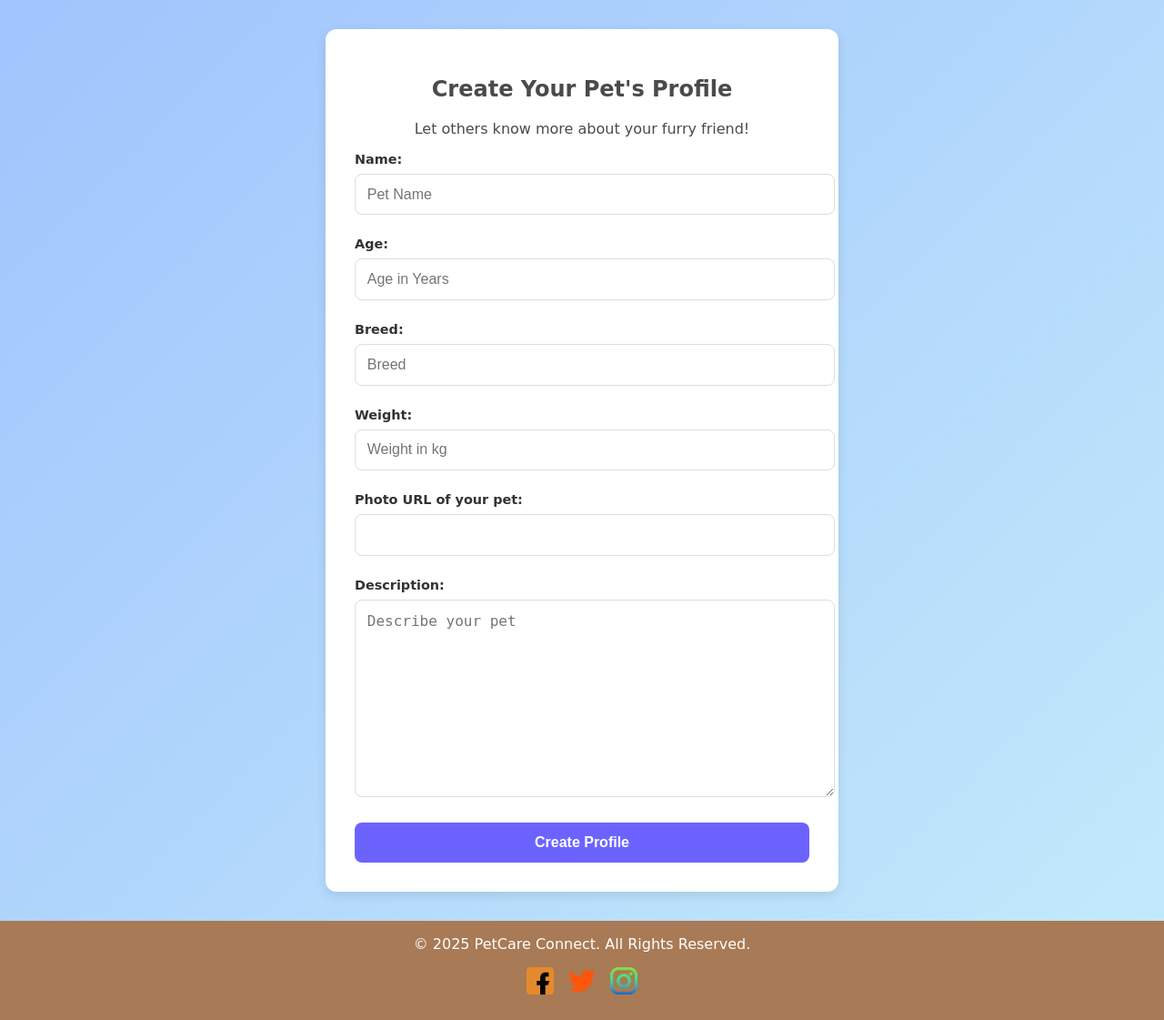
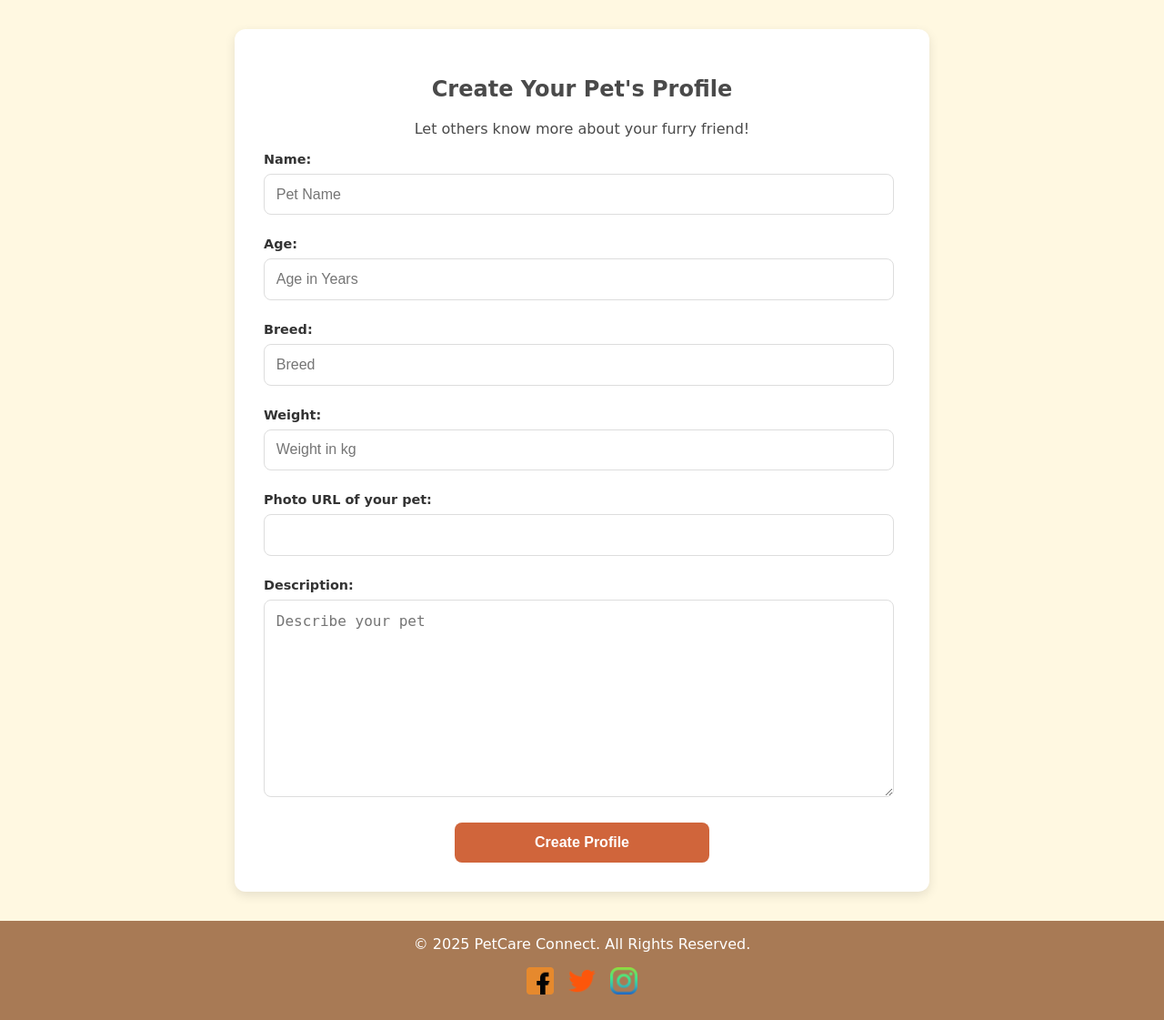
Before and after one commit to annasarabasheva/Project-with-Django-2, a Django app: page /pets/create/ in a window 1280 px wide. Shown: the part 99-1220 px from the top of the page at 91% size. Run offline with Django 4.2, Linux system fonts and the light colour scheme; the visitor is signed in with stand-in values (Sample User, id 1).

Commit message:
Fix styling of PetProfile form

```diff
--- a/static/css/accounts/login-page.css
+++ b/static/css/accounts/login-page.css
@@ -47,7 +47,7 @@
 }
 
 .input-group input {
-    width: 100%;
+    width: 95%;
     padding: 0.8rem;
     border: 1px solid #ddd;
     border-radius: 8px;
--- a/static/css/accounts/register-page.css
+++ b/static/css/accounts/register-page.css
@@ -49,7 +49,7 @@
 }
 
 .input-group input {
-    width: 100%;
+    width: 95%;
     padding: 0.8rem;
     border: 1px solid #ddd;
     border-radius: 8px;
--- a/static/css/pets/create-pet-profile.css
+++ b/static/css/pets/create-pet-profile.css
@@ -1,25 +1,22 @@
-/* General Container */
 .pet-profile-container {
     display: flex;
     justify-content: center;
     align-items: center;
     min-height: 100vh;
-    background: linear-gradient(135deg, #a1c4fd, #c2e9fb);
+    background-color: #fff8e1;
     padding: 2rem;
 }
 
-/* Card */
 .pet-profile-card {
     background: white;
     padding: 2rem;
     border-radius: 12px;
     box-shadow: 0 4px 12px rgba(0, 0, 0, 0.1);
     width: 100%;
-    max-width: 500px;
+    max-width: 700px;
     text-align: center;
 }
 
-/* Form Styling */
 .input-group {
     margin-bottom: 1.5rem;
     text-align: left;
@@ -35,7 +32,7 @@
 
 .input-group input,
 .input-group textarea {
-    width: 100%;
+    width: 95%;
     padding: 0.8rem;
     border: 1px solid #ddd;
     border-radius: 8px;
@@ -59,11 +56,10 @@
     font-size: 0.9rem;
 }
 
-/* Submit Button */
 .submit-button {
-    width: 100%;
+    width: 40%;
     padding: 0.8rem;
-    background-color: #6c63ff;
+    background-color: #d0653b;
     color: white;
     font-size: 1rem;
     font-weight: bold;
@@ -74,5 +70,5 @@
 }
 
 .submit-button:hover {
-    background-color: #574de0;
+    background-color: #9b4320;
 }
```
